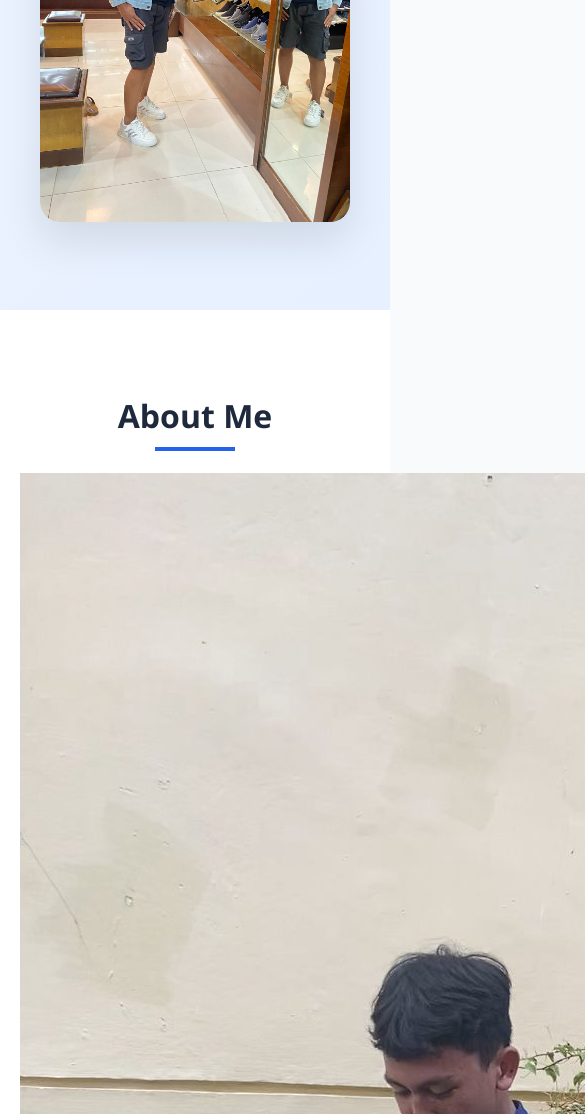
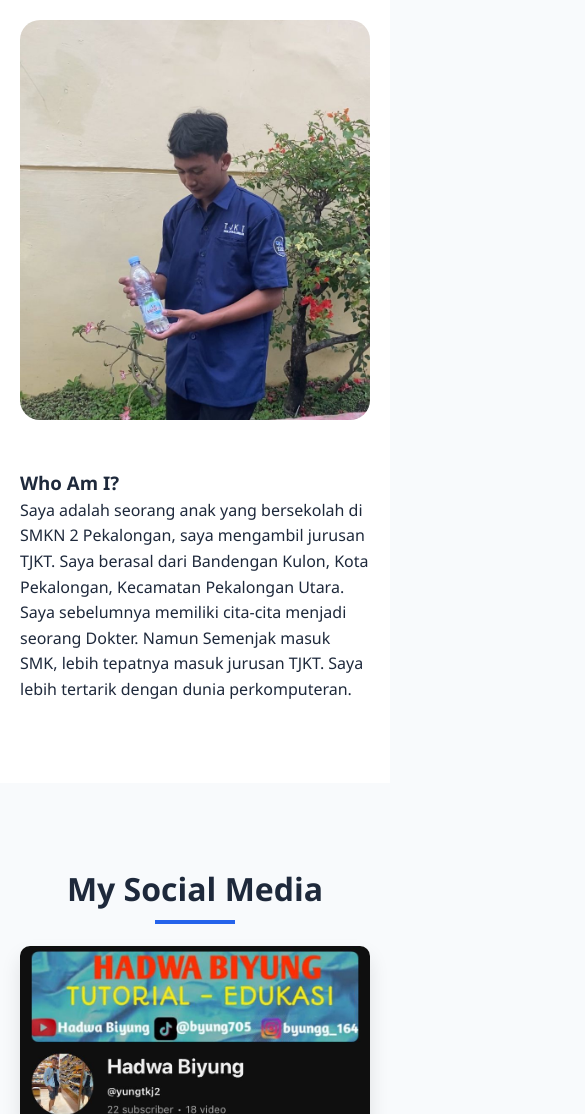
Before and after one commit to b1yun9/b1yun9.github.io, a plain HTML site: page index.html in a window 390 px wide. Shown: the part 693-1807 px from the top of the page, 585 px wide, since content can reach past the window. Drawn offline with Linux system fonts and the light colour scheme.

Commit message:
perubahan konten

```diff
--- a/assets/css/style.css
+++ b/assets/css/style.css
@@ -482,6 +482,10 @@
 .footer-content {
     max-width: 600px;
     margin: 0 auto;
+    display: flex;
+    flex-direction: column;
+    justify-content: center;
+    align-items: center;
 }
 
 .footer-logo {
@@ -515,6 +519,21 @@
     margin-top: 2rem;
 }
 
+
+.about-image {
+    order: -1;
+    text-align: center;
+    width: 100%;
+    height: 400px;
+}
+
+.about-image img {
+    border-radius: 20px;
+    width: 100%;
+    height: 100%;
+    object-fit: cover;
+}
+
 /* Responsive Styles */
 @media (max-width: 992px) {
     .hero-content h1 {
@@ -532,6 +551,15 @@
     .about-image {
         order: -1;
         text-align: center;
+        width: 100%;
+        height: 400px;
+    }
+
+    .about-image img {
+        border-radius: 20px;
+        width: 100%;
+        height: 100%;
+        object-fit: cover;
     }
 }
 
@@ -613,6 +641,7 @@
         opacity: 0;
         transform: translateY(20px);
     }
+
     to {
         opacity: 1;
         transform: translateY(0);
--- a/index.html
+++ b/index.html
@@ -43,10 +43,10 @@
                     <a href="#"><i class="fab fa-dribbble"></i></a>
                 </div>
             </div>
-            <div class="hero-image">
+            <!-- <div class="hero-image">
                 <img src="./assets/img/birul 2.jpg"
-                    alt="Professional developer working on laptop in modern workspace with clean design aesthetic" />
-            </div>
+                    alt="..." />
+            </div> -->
         </div>
     </section>
 
@@ -69,8 +69,7 @@
 
                 </div>
                 <div class="about-image">
-                    <img src="./assets/img/birul.jpg"
-                        alt="Close-up smiling face of professional developer working at desk with computer screens" />
+                    <img src="./assets/img/birul.jpg" alt="..." />
                 </div>
             </div>
         </div>
```
Lines whose indentation alone changed are shown as unchanged.
